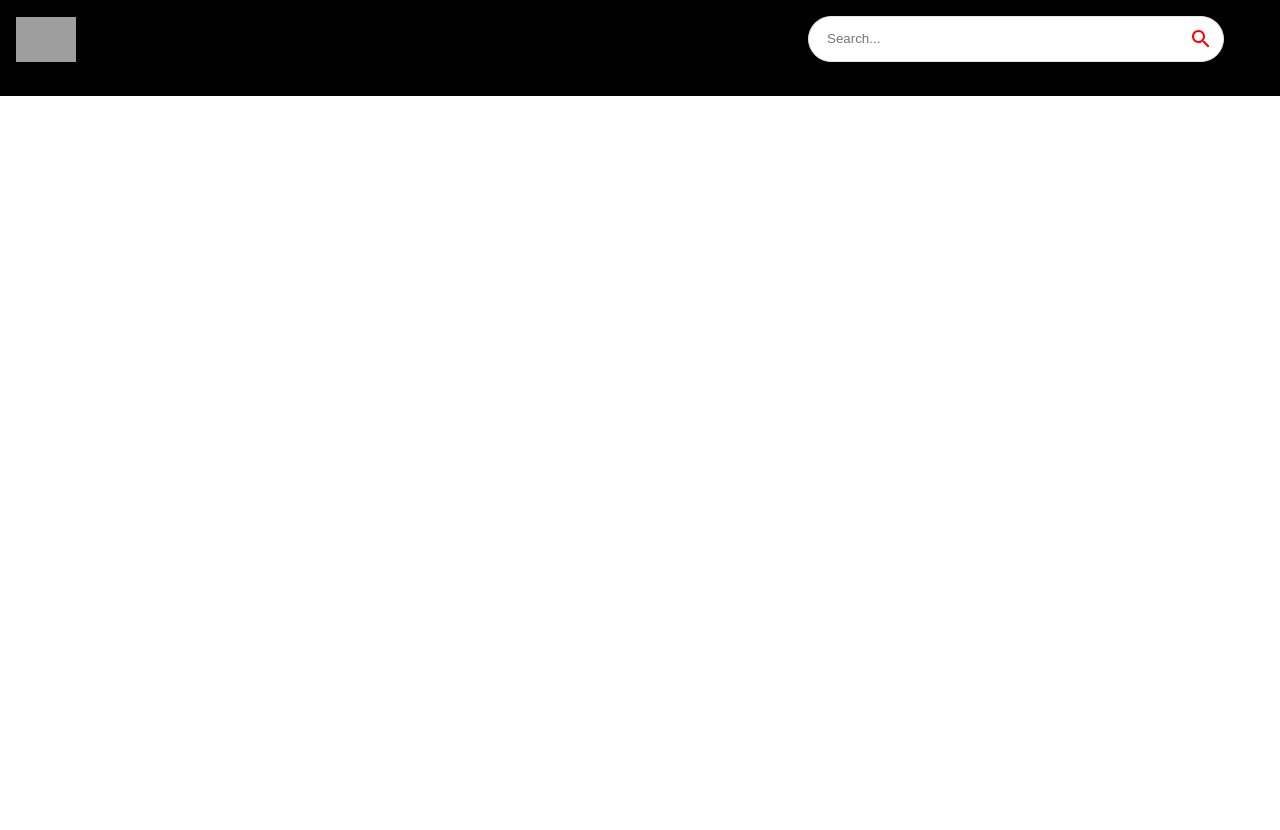
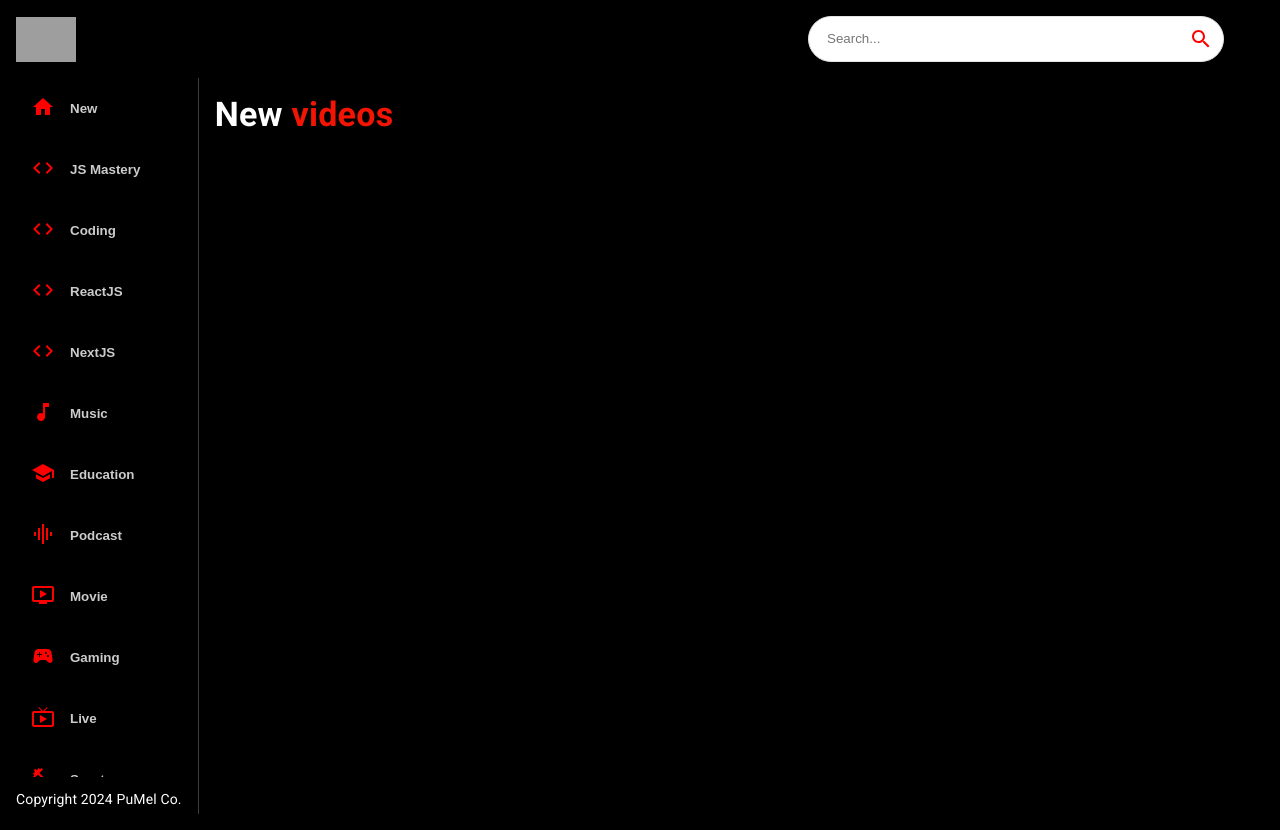
Before and after one commit to vladyslavpukhalskyi/react_finalproject, a React (Create React App) app: page / in a window 1280 px wide. Before the commit the page ends 800 px from the top, so only its background shows below. Built offline with nearby package versions, Linux system fonts and the light colour scheme; grey boxes are pictures that could not be loaded.

Commit message:
MainPage, Navbar

```diff
--- a/src/components/Feed.jsx
+++ b/src/components/Feed.jsx
@@ -1,8 +1,28 @@
-import React from 'react'
+import { useState, useEffect } from 'react';
+import { Box, Stack, Typography } from '@mui/material';
+import { Sidebar, Videos } from './';
 
 const Feed = () => {
   return (
-    <div>Feed</div>
+    <Stack sx={{ flexDirection: { sx: "column", md: "row "} }}>
+      <Box sx={{ height: { sx: 'auto', md: '92vh' }, borderRight:
+     '1px solid #3d3d3d', px: { sx: 0, md: 2 }}}>
+        <Sidebar />
+
+        <Typography className="copyright" variant="body2" sx={{ mt:
+          1.5, color: '#fff' }}>
+          Copyright 2024 PuMel Co.
+        </Typography>
+      </Box>
+      <Box p={2} sx={{ overflowY: 'auto', height: '90vh', flex: 2}}>
+        <Typography variant="h4" fontWeight="bold" mb={2}
+        sx ={{ color: 'white'}}>
+          New <span style = {{ color: '#F31503'}}>videos</span>
+        </Typography>
+
+        <Videos video={[]} />
+      </Box>
+    </Stack>
   )
 }
 
--- /dev/null
+++ b/src/components/Sidebar.jsx
@@ -0,0 +1,36 @@
+import React from "react";
+import { Stack } from "@mui/material";
+
+import { categories } from "../utils/constants";
+
+const Categories = ({ selectedCategory, setSelectedCategory }) => (
+  <Stack
+    direction="row"
+    sx={{
+      overflowY: "auto",
+      height: { sx: "auto", md: "95%" },
+      flexDirection: { md: "column" },
+    }}
+  >
+    {categories.map((category) => (
+      <button
+        className="category-btn"
+        onClick={() => setSelectedCategory(category.name)}
+        style={{
+          background: category.name === selectedCategory && "#FC1503",
+          color: "white",
+        }}
+        key={category.name}
+      >
+        <span style={{ color: category.name === selectedCategory ? "white" : "red", marginRight: "15px" }}>
+          {category.icon}
+        </span>
+        <span style={{ opacity: category.name === selectedCategory ? "1" : "0.8" }}>
+          {category.name}
+        </span>
+      </button>
+    ))}
+  </Stack>
+);
+
+export default Categories;
--- /dev/null
+++ b/src/components/Videos.jsx
@@ -0,0 +1,9 @@
+import React from 'react'
+
+const Videos = () => {
+  return (
+    <div>Videos</div>
+  )
+}
+
+export default Videos
--- a/src/components/index.js
+++ b/src/components/index.js
@@ -4,3 +4,5 @@
 export { default as SearchFeed } from './SearchFeed';
 export { default as VideoDetail } from './VideoDetail';
 export { default as SearchBar } from './SearchBar';
+export { default as Sidebar } from './Sidebar';
+export { default as Videos } from './Videos';
```
